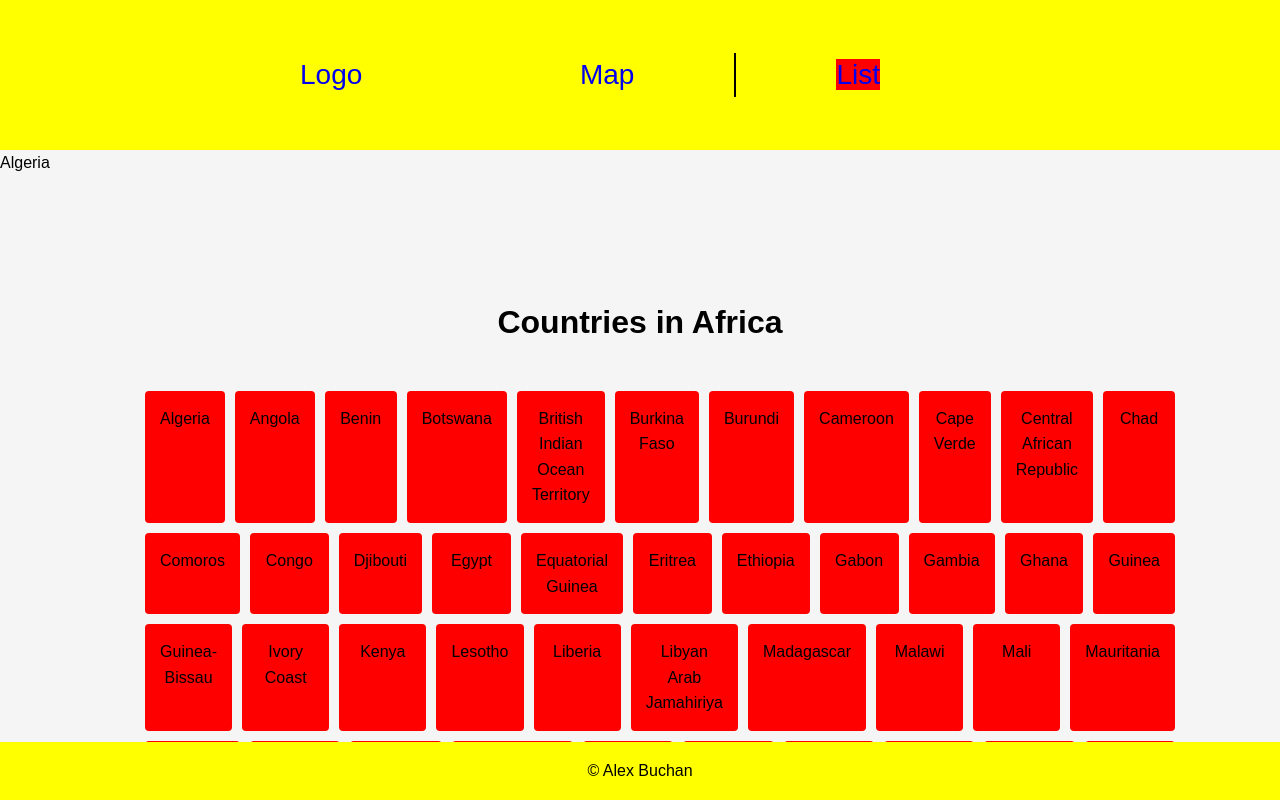
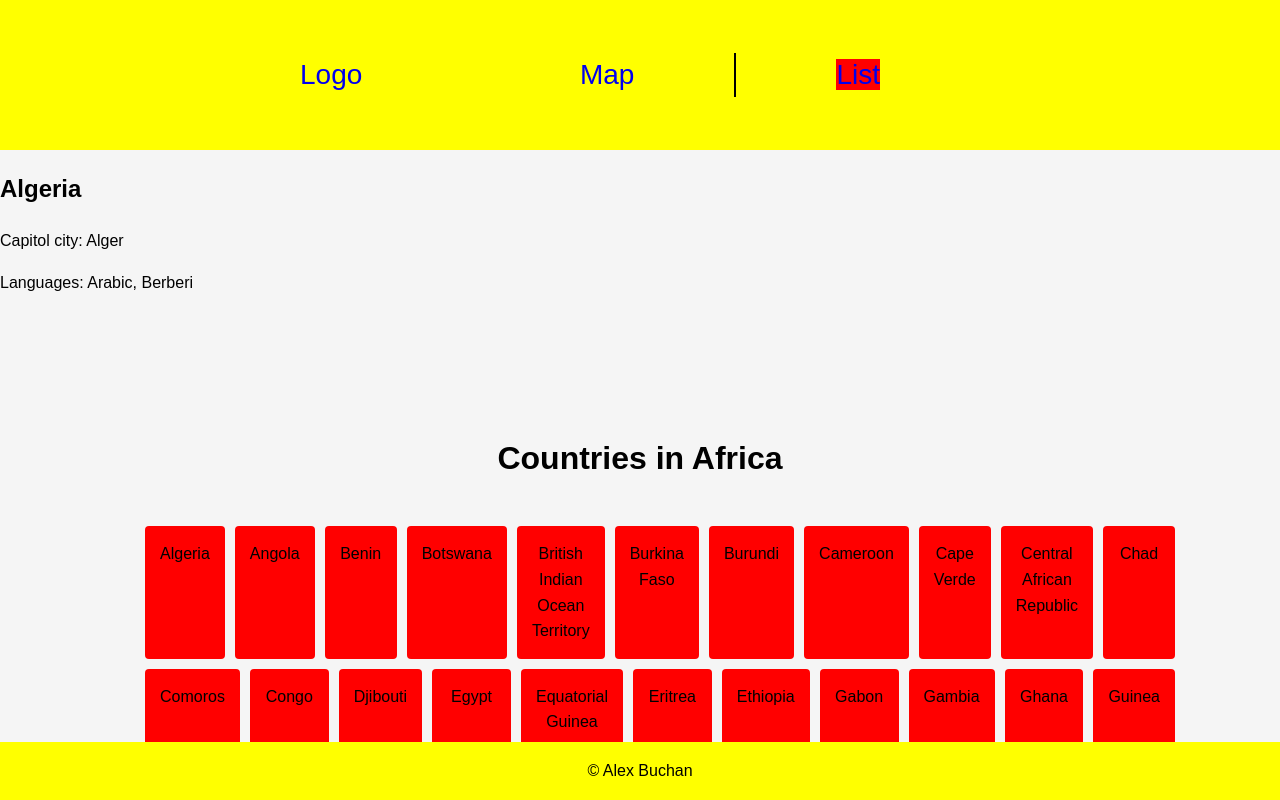
Before and after one commit to alexnyebuchan/agate-test, a React (Vite) app: page /continents/Africa in a window 1280 px wide. Both pictures are taken after a click on the item "Algeria". Shown: the top 800 px of the page. Built offline with nearby package versions, Linux system fonts and the light colour scheme.

Commit message:
InfoBar displays language and capitol data

```diff
--- a/src/App.tsx
+++ b/src/App.tsx
@@ -10,13 +10,14 @@ import ContinentList from './pages/ContinentList'
 import CountryList from './pages/CountryList'
 
 import { CountryContext } from "./context/CountryContext.tsx"
-import  CountryReducer  from "./context/CountryReducer.tsx"
+import { CountryReducer}  from "./context/CountryReducer.tsx"
 
 
 function App() {
   const initialState = {
     selectedCountry: '',
   };
+
   const [state, dispatch] = useReducer(CountryReducer, initialState);
 
   return (
--- a/src/components/InfoBar.tsx
+++ b/src/components/InfoBar.tsx
@@ -1,4 +1,4 @@
-import { useContext } from "react"
+import { useContext, useEffect, useState } from "react"
 import { CountryContext } from "../context/CountryContext.tsx"
 
 import capitolData from '../data/byCapitol.json'
@@ -6,13 +6,45 @@ import languageData from '../data/byLanguages.json'
 
 
 const InfoBar = () => {
+  const [capitol, setCapitol] = useState('')
+  const [languages, setLanguages] = useState([])
   const { state } = useContext(CountryContext);
+  const country = state.selectedCountry;
 
+  useEffect(() => {
+    getCapitol(country)
+    getLanguages(country)
+  }, [state])
 
+  function getCapitol(id){
+    const filteredForCapitol = capitolData.filter((c) => c.country === country)
+    if(filteredForCapitol[0].city) {
+      setCapitol(filteredForCapitol[0].city)
+    } else {
+      setCapitol(`${country} has no capitol.`)
+    }
 
+  }
+
+  function getLanguages(id){
+    const filteredForLangs = languageData.filter((c) => c.country === country)
+    if(filteredForLangs.length > 0) {
+      setLanguages(filteredForLangs[0].languages)
+    } else {
+      setLanguages([`${country} has no language`])
+    }
+  }
+
+  console.log(languages)
 
   return (
-    <div>{state.selectedCountry}</div>
+    <div>
+      <h2>{country}</h2>
+      <p>Capitol city: {capitol}</p>
+      <p>Languages: {languages.map((lang, index) => (
+        <span key={index}>{lang}{index === languages.length -1 ? "" : ', '}</span>
+      ))}</p>
+    </div>
   )
 }
 
--- a/src/components/Layout.tsx
+++ b/src/components/Layout.tsx
@@ -1,13 +1,18 @@
+import { useContext } from "react";
 import Footer from "./Footer"
 import InfoBar from "./InfoBar"
 import Nav from "./Nav"
+import { CountryContext } from "../context/CountryContext";
 
 
 const Layout = ({children}) => {
+    const { state } = useContext(CountryContext);
+
+
   return (
     <div>
         <Nav />
-        <InfoBar />
+        {state.selectedCountry !== '' && (<InfoBar />)}
         {children}
         <Footer />
     </div>
--- a/src/context/CountryContext.tsx
+++ b/src/context/CountryContext.tsx
@@ -1,3 +1,3 @@
-import { createContext, useReducer  } from 'react';
+import { createContext  } from 'react';
 
 export const CountryContext = createContext();
--- a/src/context/CountryReducer.tsx
+++ b/src/context/CountryReducer.tsx
@@ -1,4 +1,4 @@
-const CountryReducer = (state, action) => {
+export const CountryReducer = (state, action) => {
     switch (action.type) {
       case 'SET_SELECTED_COUNTRY':
         return {
@@ -9,5 +9,3 @@ const CountryReducer = (state, action) => {
         return state;
     }
   };
-
-  export default CountryReducer;
```
